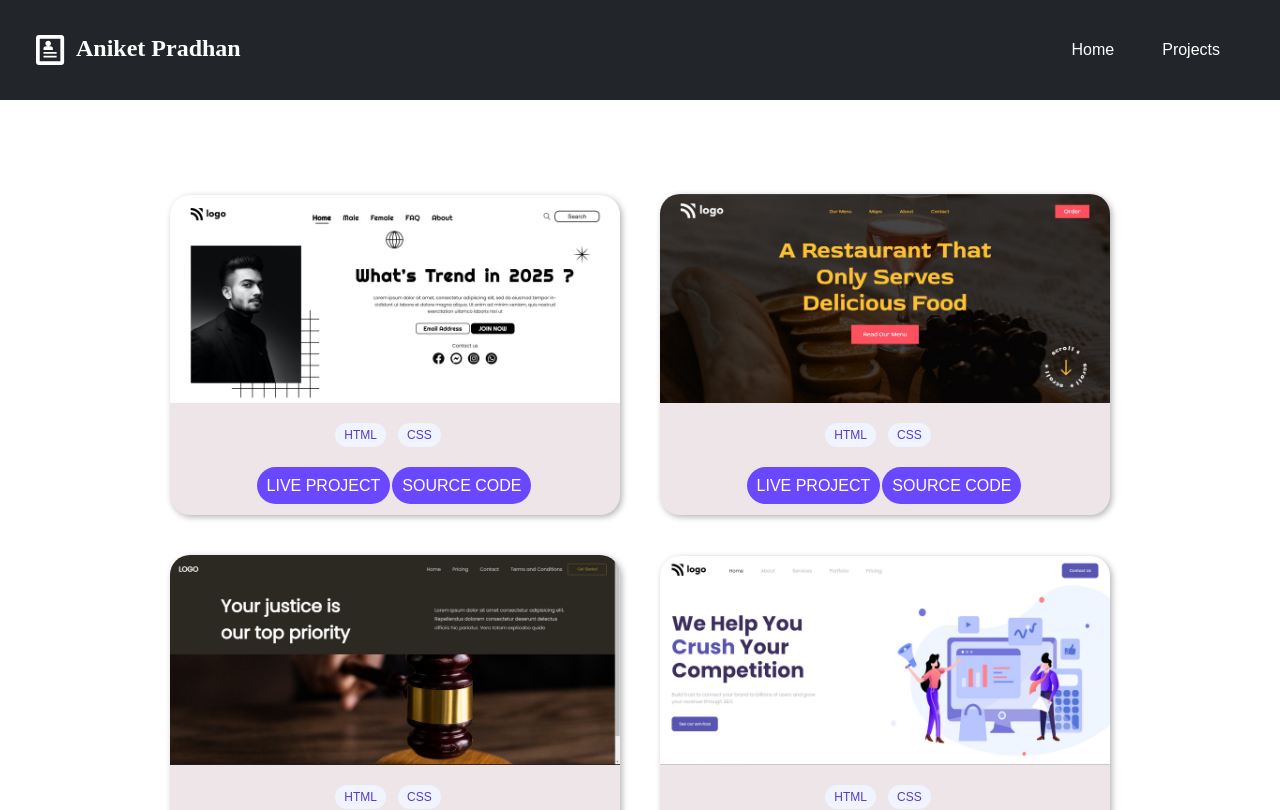
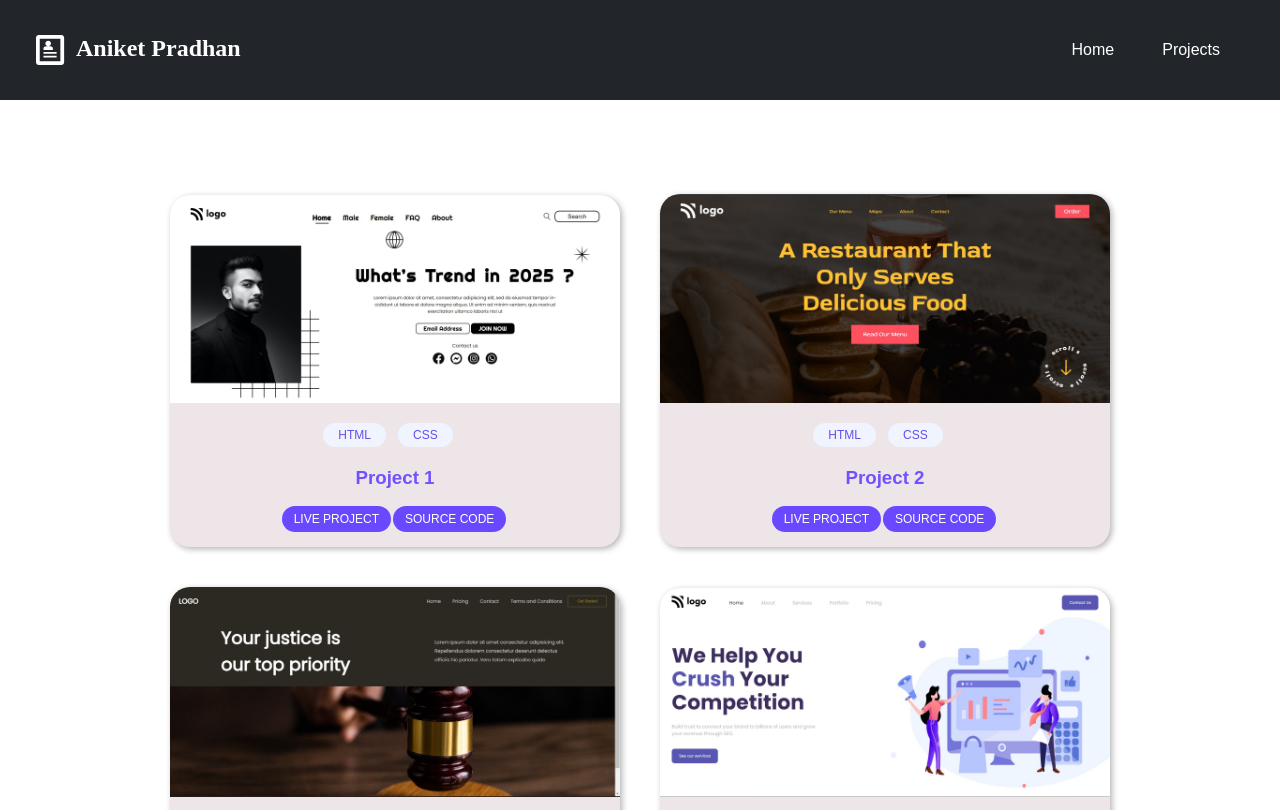
Before and after one commit to Aniket-ap/my-portfolio, a React (Create React App) app: page /projects in a window 1280 px wide. Shown: the top 810 px of the page. Built offline with nearby package versions, Linux system fonts and the light colour scheme.

Commit message:
changed button style

```diff
--- a/src/components/projects/Projects.js
+++ b/src/components/projects/Projects.js
@@ -14,6 +14,10 @@ const Projects = () => {
               <div className="pill-btns">
                 <button class="pill-button">{data.tag[0]}</button>
                 <button class="pill-button">{data.tag[1]}</button>
+              </div>
+              <div className="proj-title">
+                <h1>{data?.title}</h1>
+                {/* <p>{data?.description}</p> */}
               </div>
               <div className="text">
                 {/* <h3>CARD 1</h3> */}
--- a/src/components/projects/projects.css
+++ b/src/components/projects/projects.css
@@ -46,8 +46,8 @@
   pointer-events: none;
   background-color: #EFF4FF;
   border: none;
-  color: #553bcb;
-  padding: 5px 9px;
+  color: #6a4deb;
+  padding: 5px 15px;
   text-align: center;
   text-decoration: none;
   display: inline-block;
@@ -56,6 +56,12 @@
   margin-bottom: 10px;
   border-radius: 100px;
   font-size: 12px;
+  text-transform: uppercase;
+}
+
+.proj-title h1{
+  margin: 10px 0 0 0;
+  color: #7151ff;
 }
 
 .text h3{
@@ -67,21 +73,16 @@
   border-radius: 20px;
   border: none;
   color: #fff;
-  padding: 10px;
+  padding: 6px 12px;
   width: 100%;
   text-transform: uppercase;
   cursor: pointer;
   margin-right: 2px;
+  font-size: 12px;
 }
 
 .pro-lnk:hover{
   background-color: #553bcb;
-}
-
-@media (max-width: 768px) {
-  .grid1{
-    /* grid-template-columns: repeat(2, 1fr); */
-  }
 }
 
 @media (max-width: 500px) {
@@ -92,58 +93,14 @@
   .grid1 > article{
     text-align: center;
   }
+}
+
+@media (max-width: 300px) {
 
   .pro-lnk{
     display: block;
     margin-bottom: 10px;
+    padding: 5px 8px;
+    font-size: 12px;
   }
 }
-
-/* .projects {
-  padding: 0 1rem;
-  margin: auto;
-  display: flex;
-  justify-content: space-evenly;
-  flex-wrap: wrap;
-} */
-
-/* .project__card{
-  width: 400px;
-  border-radius: 5px;
-  margin: 10px 0;
-  box-shadow: 0 10px 10px -5px;
-} */
-
-/* .card__img{
-  padding: 30px;
-  background-color: #ededed;
-} */
-
-/* .card__img img{
-  object-fit: contain;
-  width: 100%;
-} */
-
-/* .card__data{
-  padding: 20px 0;
-  line-height: 35px;
-  display: flex;
-  justify-content: center;
-  margin-left: 20px;
-} */
-
-/* .card__data .link{
-  color: #fff;
-}
-
-.link{
-  padding: 5px 10px;
-  background-color: #6948FF;
-  border-radius: 5px;
-  font-size: 15px;
-  margin: 0 10px;
-}
-
-.link:hover{
-  background-color: #6145de;
-} */
```
